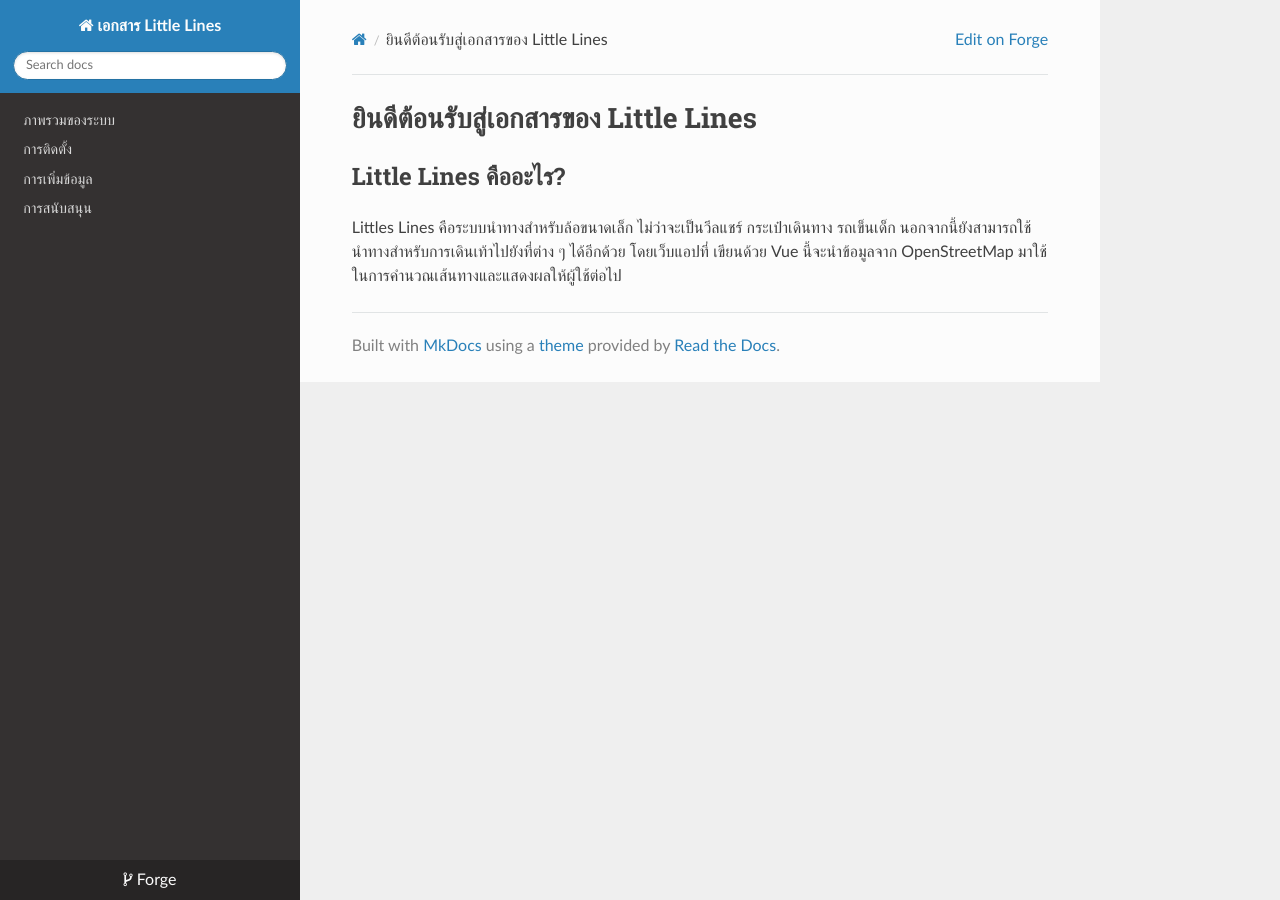
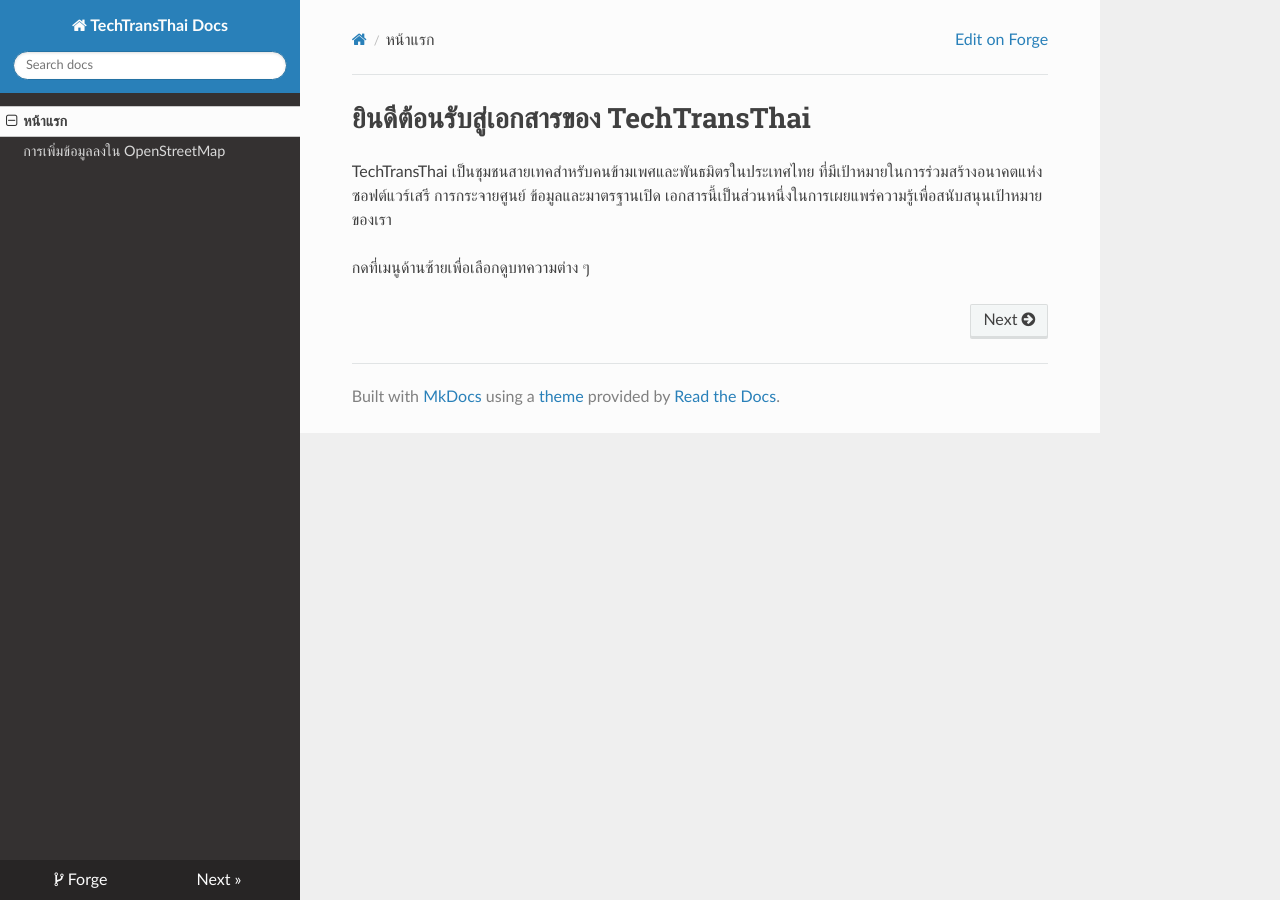
Before and after one commit to wonderful-mobile/docs, an MkDocs documentation site: the page built from docs/index.md, in a window 1280 px wide. Built offline with MkDocs 1.6.1, drawn with Linux system fonts in a browser that asks for light colours; nearby versions of some CDN libraries.

Commit message:
rebrand as ttt-docs

```diff
--- a/docs/index.md
+++ b/docs/index.md
@@ -1,5 +1,6 @@
-# ยินดีต้อนรับสู่เอกสารของ Little Lines
+# ยินดีต้อนรับสู่เอกสารของ TechTransThai
 
-## Little Lines คืออะไร?
 
-Littles Lines คือระบบนำทางสำหรับล้อขนาดเล็ก ไม่ว่าจะเป็นวีลแชร์ กระเป๋าเดินทาง รถเข็นเด็ก นอกจากนี้ยังสามารถใช้นำทางสำหรับการเดินเท้าไปยังที่ต่าง ๆ ได้อีกด้วย โดยเว็บแอปที่ เขียนด้วย Vue นี้จะนำข้อมูลจาก OpenStreetMap มาใช้ในการคำนวณเส้นทางและแสดงผลให้ผู้ใช้ต่อไป
+TechTransThai เป็นชุมชนสายเทคสำหรับคนข้ามเพศและพันธมิตรในประเทศไทย ที่มีเป้าหมายในการร่วมสร้างอนาคตแห่งซอฟต์แวร์เสรี การกระจายศูนย์ ข้อมูลและมาตรฐานเปิด เอกสารนี้เป็นส่วนหนึ่งในการเผยแพร่ความรู้เพื่อสนับสนุนเป้าหมายของเรา
+
+กดที่เมนูด้านซ้ายเพื่อเลือกดูบทความต่าง ๆ
--- a/mkdocs.yml
+++ b/mkdocs.yml
@@ -1,14 +1,12 @@
-site_name: เอกสาร Little Lines
-site_url: https://little-lines-docs.techtransthai.org
-repo_url: https://forge.techtransthai.org/little-lines/docs
+site_name: TechTransThai Docs
+site_url: https://docs.techtransthai.org
+repo_url: https://forge.techtransthai.org/techtransthai/docs.techtransthai.org
 edit_uri: 'src/branch/main/docs/'
 
-site_description: เอกสารสำหรับ Little Lines
+site_description: TechTransThai Docs - our knowledge base for everything
 site_author: TechTransThai Community
 theme:
   name: readthedocs
 nav:
-  - ภาพรวมของระบบ: overview.md
-  - การติดตั้ง: installation.md
-  - การเพิ่มข้อมูล: osm-contrib.md
-  - การสนับสนุน: support.md
+  - หน้าแรก: index.md
+  - การเพิ่มข้อมูลลงใน OpenStreetMap: osm-contrib.md
```
Also changed, not shown: docs/osm-contrib.md (+1 -5 lines), docs/installation.md (deleted), docs/overview.md (deleted), docs/support.md (deleted).
